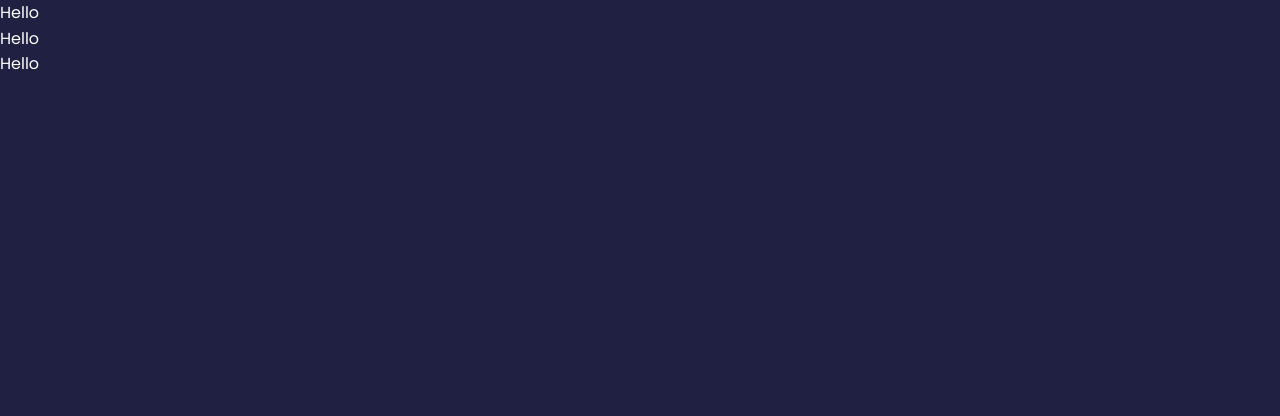
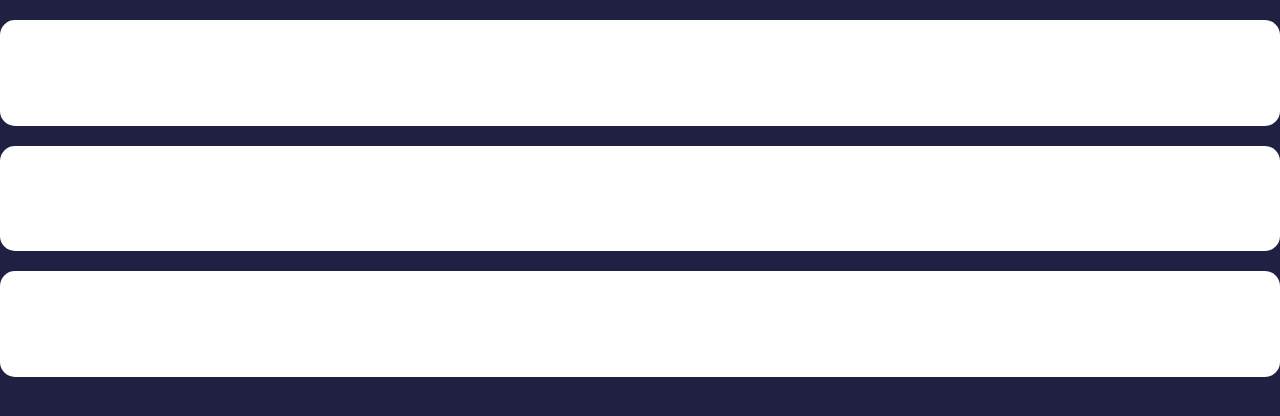
Before and after one commit to AntonBrito/localflow, a Svelte app: page / in a window 1280 px wide. Shown: the top 416 px of the page. Built offline with nearby package versions, Linux system fonts and the light colour scheme.

Commit message:
Added style to card component

```diff
--- a/src/components/Card.svelte
+++ b/src/components/Card.svelte
@@ -1,3 +1,13 @@
 <div class="card">
   <slot></slot>
 </div>
+
+<style>
+  .card{
+    background-color: #fff;
+    border-radius: 15px;
+    padding: 40px 50px;
+    margin: 20px 0;
+    position: relative;
+  }
+</style>
```
